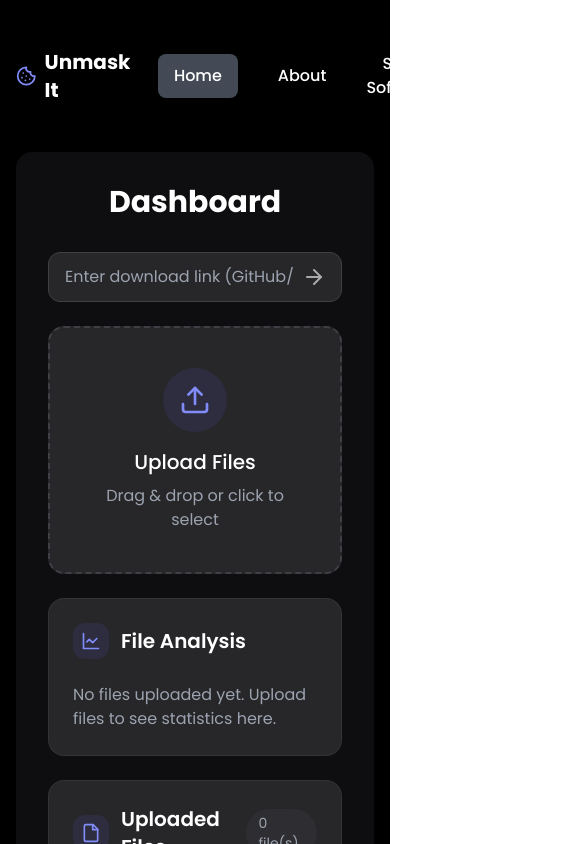
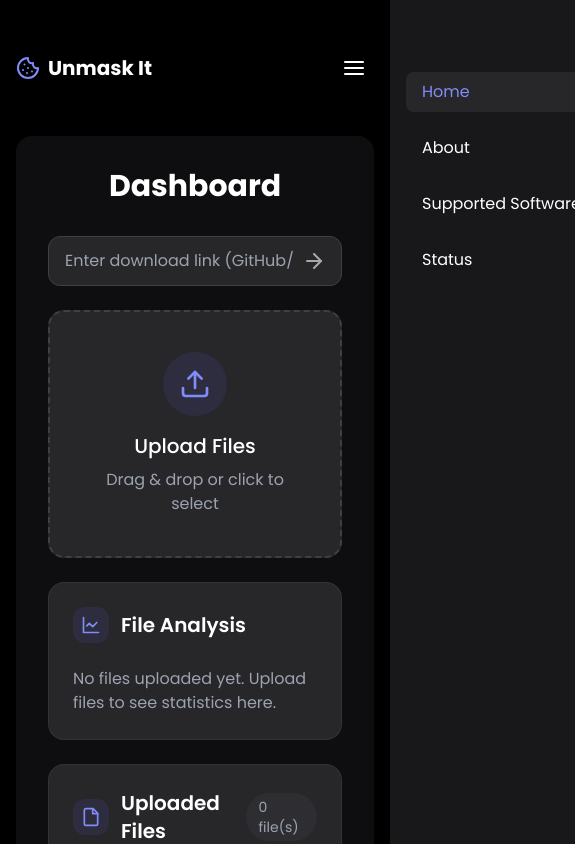
Before and after one commit to nffdev/unmask-it, a React (Vite) app in the folder Front/: page / in a window 390 px wide. Shown: the top 844 px of the page, 575 px wide, since content can reach past the window. Built offline with nearby package versions, Linux system fonts and the light colour scheme.

Commit message:
feat(app): added responsive for the navbar

```diff
--- a/Front/src/components/navigation.jsx
+++ b/Front/src/components/navigation.jsx
@@ -14,6 +14,7 @@ export function Navigation() {
   const linkRefs = useRef([]);
   const [sliderStyle, setSliderStyle] = useState({ left: 0, width: 0 });
   const [hoveredIdx, setHoveredIdx] = useState(null);
+  const [mobileMenuOpen, setMobileMenuOpen] = useState(false);
 
   useLayoutEffect(() => {
     function updateSlider() {
@@ -54,7 +55,47 @@ export function Navigation() {
         </svg>
         Unmask It
       </Link>
-      <nav>
+
+      <button
+        className="md:hidden p-2 text-white focus:outline-none"
+        onClick={() => setMobileMenuOpen(!mobileMenuOpen)}
+        aria-label="Toggle menu"
+      >
+        {mobileMenuOpen ? (
+          <svg
+            xmlns="http://www.w3.org/2000/svg"
+            width="24"
+            height="24"
+            viewBox="0 0 24 24"
+            fill="none"
+            stroke="currentColor"
+            strokeWidth="2"
+            strokeLinecap="round"
+            strokeLinejoin="round"
+          >
+            <line x1="18" y1="6" x2="6" y2="18" />
+            <line x1="6" y1="6" x2="18" y2="18" />
+          </svg>
+        ) : (
+          <svg
+            xmlns="http://www.w3.org/2000/svg"
+            width="24"
+            height="24"
+            viewBox="0 0 24 24"
+            fill="none"
+            stroke="currentColor"
+            strokeWidth="2"
+            strokeLinecap="round"
+            strokeLinejoin="round"
+          >
+            <line x1="3" y1="12" x2="21" y2="12" />
+            <line x1="3" y1="6" x2="21" y2="6" />
+            <line x1="3" y1="18" x2="21" y2="18" />
+          </svg>
+        )}
+      </button>
+
+      <nav className="hidden md:block">
         <div style={{ position: "relative" }}>
           <ul className="flex space-x-6 items-center h-[44px] relative">
             <div
@@ -97,6 +138,53 @@ export function Navigation() {
           </ul>
         </div>
       </nav>
+
+      <div
+        className={`fixed top-0 right-0 h-full w-64 bg-zinc-900 shadow-lg z-50 transform transition-transform duration-300 ease-in-out ${mobileMenuOpen ? 'translate-x-0' : 'translate-x-full'} md:hidden`}
+      >
+        <div className="flex justify-end p-4">
+          <button
+            onClick={() => setMobileMenuOpen(false)}
+            className="text-white focus:outline-none"
+            aria-label="Close menu"
+          >
+            <svg
+              xmlns="http://www.w3.org/2000/svg"
+              width="24"
+              height="24"
+              viewBox="0 0 24 24"
+              fill="none"
+              stroke="currentColor"
+              strokeWidth="2"
+              strokeLinecap="round"
+              strokeLinejoin="round"
+            >
+              <line x1="18" y1="6" x2="6" y2="18" />
+              <line x1="6" y1="6" x2="18" y2="18" />
+            </svg>
+          </button>
+        </div>
+        <ul className="flex flex-col space-y-4 p-4">
+          {navLinks.map((l, i) => (
+            <li key={l.to}>
+              <Link
+                to={l.to}
+                className={`block py-2 px-4 rounded-lg ${location.pathname === l.to ? 'bg-zinc-800 text-indigo-400' : 'text-white hover:bg-zinc-800'}`}
+                onClick={() => setMobileMenuOpen(false)}
+              >
+                {l.label}
+              </Link>
+            </li>
+          ))}
+        </ul>
+      </div>
+
+      {mobileMenuOpen && (
+        <div
+          className="fixed inset-0 bg-black bg-opacity-50 z-40 md:hidden"
+          onClick={() => setMobileMenuOpen(false)}
+        />
+      )}
     </header>
   );
 }
```
